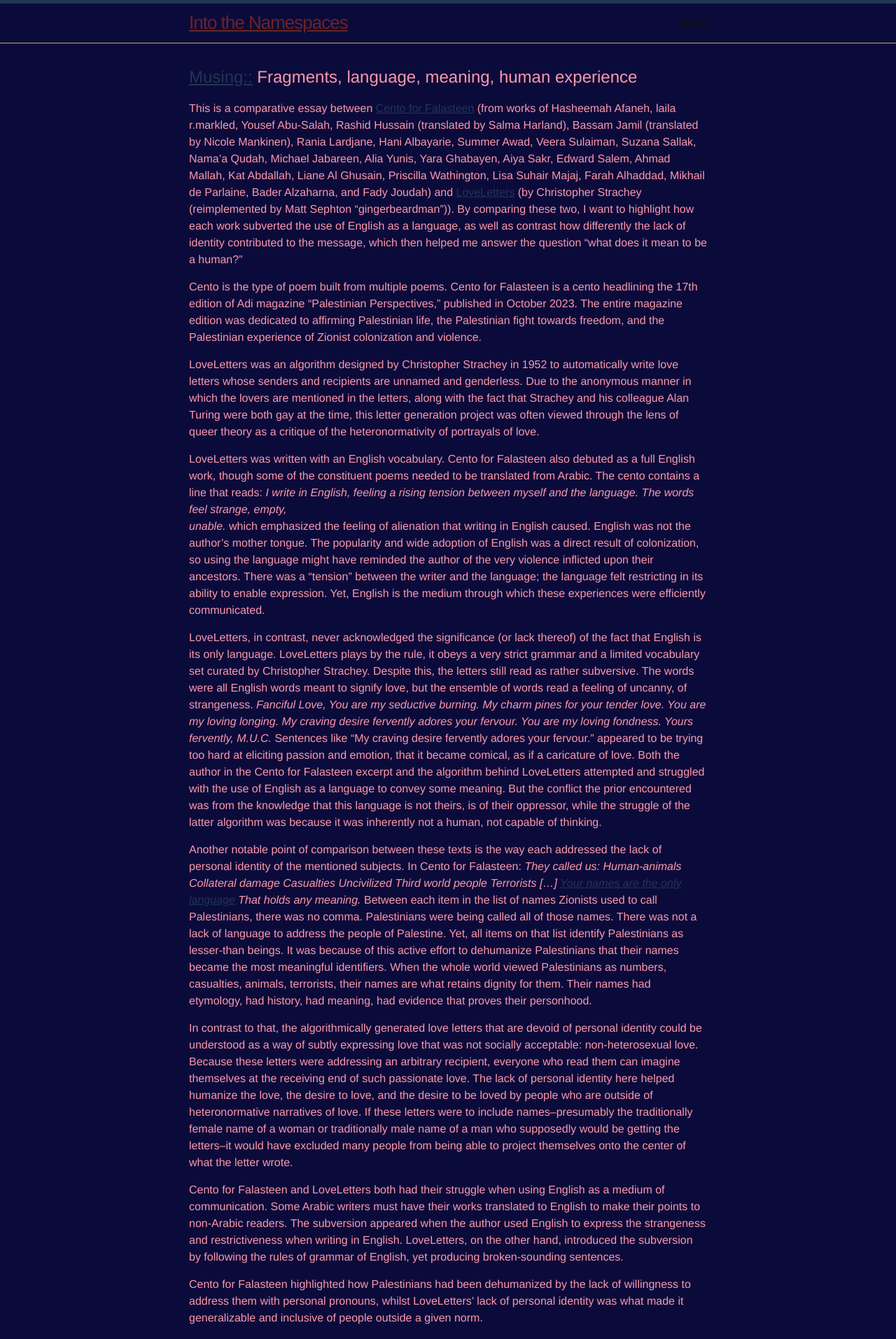
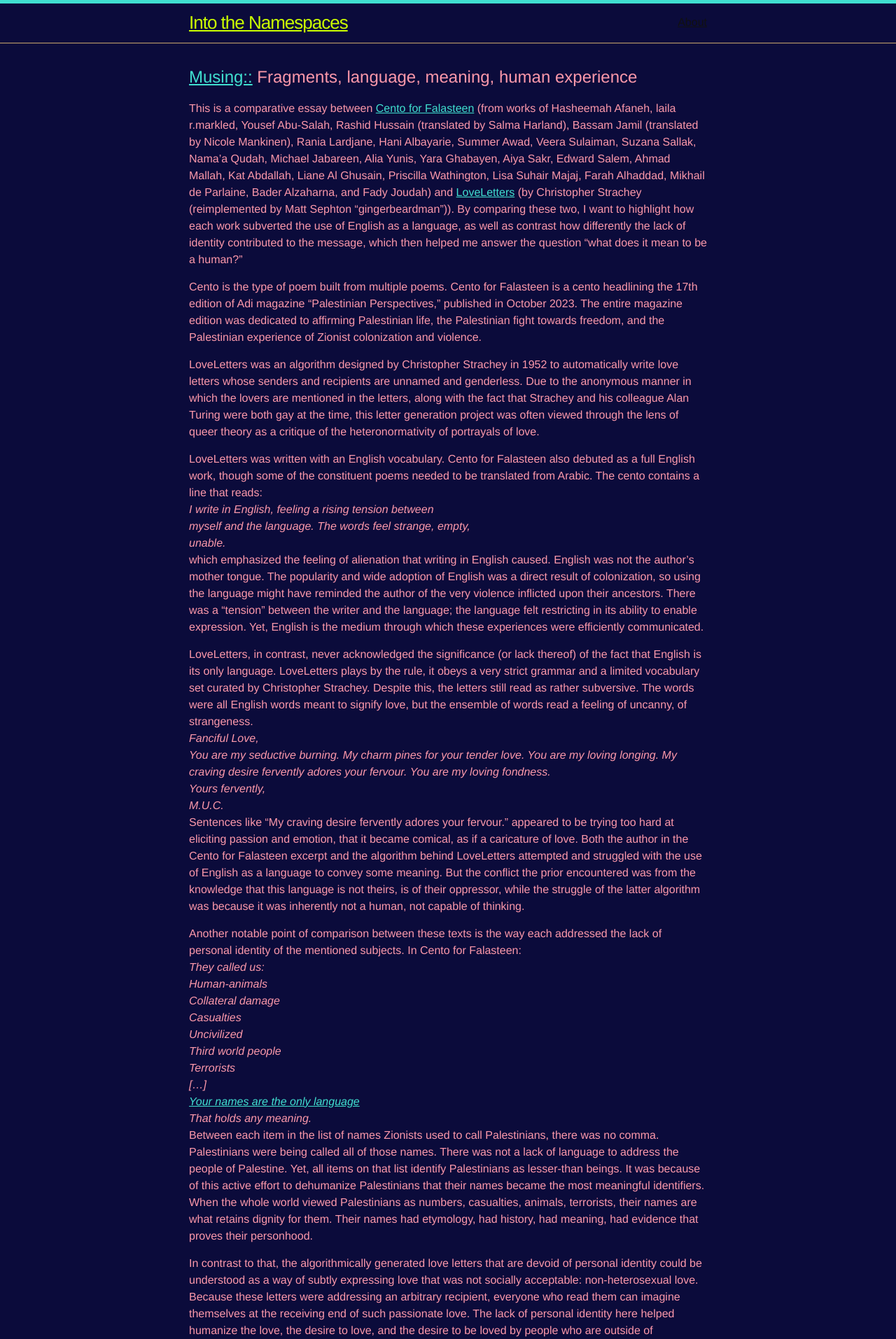
Before and after one commit to lanphgphm/lanphgphm.github.io, a Jekyll site: the page built from _posts/Musing::/2025-01-05-language-meaning-human.markdown, in a window 1280 px wide. Shown: the top 1913 px of the page at 70% size. Built offline with Jekyll 4.4.1, drawn with Linux system fonts in a browser that asks for light colours.

Commit message:
less ugly pls

```diff
--- a/main.css
+++ b/main.css
@@ -40,7 +40,7 @@ li > ul, li > ol { margin-bottom: 0; }
 h1, h2, h3, h4, h5, h6 { font-weight: 400; }
 
 /** Links */
-a { color: #213555;; }
+a { color: #40e0d0;; }
 a:visited { color: #091527; }
 a:hover { color: #091527; text-decoration: underline; }
 .social-media-list a:hover { text-decoration: none; }
@@ -87,14 +87,14 @@ table tr:nth-child(even) { background-color: #e5d0ac; }
 table th, table td { padding: 10px 15px; }
 table th {
   background-color: #e5d0ac;
-  border: 1px solid #213555;
-  border-bottom-color: #213555;
+  border: 1px solid #40e0d0;
+  border-bottom-color: #40e0d0;
 }
-table td { border: 1px solid #213555; }
+table td { border: 1px solid #40e0d0; }
 
 /** Site header */
 .site-header {
-  border-top: 5px solid #213555;
+  border-top: 5px solid #40e0d0;
   border-bottom: 1px solid #cca96d;
   min-height: 55.95px;
   position: relative;
@@ -108,10 +108,10 @@ table td { border: 1px solid #213555; }
   margin-bottom: 0;
   float: left;
 }
-.site-title, .site-title:visited { color: #6d2323; }
+.site-title, .site-title:visited { color: #ccff00; }
 
 .site-nav {
-  color: #6d2323;
+  color: #ccff00;
   float: right;
   line-height: 54px;
 }
@@ -126,7 +126,7 @@ table td { border: 1px solid #213555; }
   .site-nav input ~ .trigger { clear: both; display: none; }
   .site-nav input:checked ~ .trigger { display: block; padding-bottom: 5px; }
   .site-nav .page-link {
-    color: #6d2323;
+    color: #ccff00;
     display: block;
     padding: 5px 10px;
     margin-left: 20px;
@@ -135,7 +135,7 @@ table td { border: 1px solid #213555; }
 
 /** Site footer */
 .site-footer {
-  color: #6d2323;
+  color: #ccff00;
   border-top: 1px solid #cca96d;
   padding: 30px 0;
 }
@@ -286,7 +286,7 @@ table td { border: 1px solid #213555; }
 
 .category-card h3 {
   margin-top: 0;
-  color: #6d2323;
+  color: #ccff00;
   border-bottom: 1px solid #cca96d;
   padding-bottom: 10px;
   margin-bottom: 15px;
@@ -315,7 +315,7 @@ table td { border: 1px solid #213555; }
   text-align: right;
   margin-top: 10px;
   font-size: 14px;
-  color: #213555;
+  color: #40e0d0;
 }
 
 .feeling-lucky-container {
@@ -327,7 +327,7 @@ table td { border: 1px solid #213555; }
 .feeling-lucky-button {
   display: inline-block;
   padding: 10px 20px;
-  background-color: #6d2323;
+  background-color: #ccff00;
   color: #fef9e1;
   border: 1px solid #cca96d;
   border-radius: 8px;
```
Also changed, not shown: _posts/Musing::/2025-01-05-language-meaning-human.markdown (+3 -5 lines).
